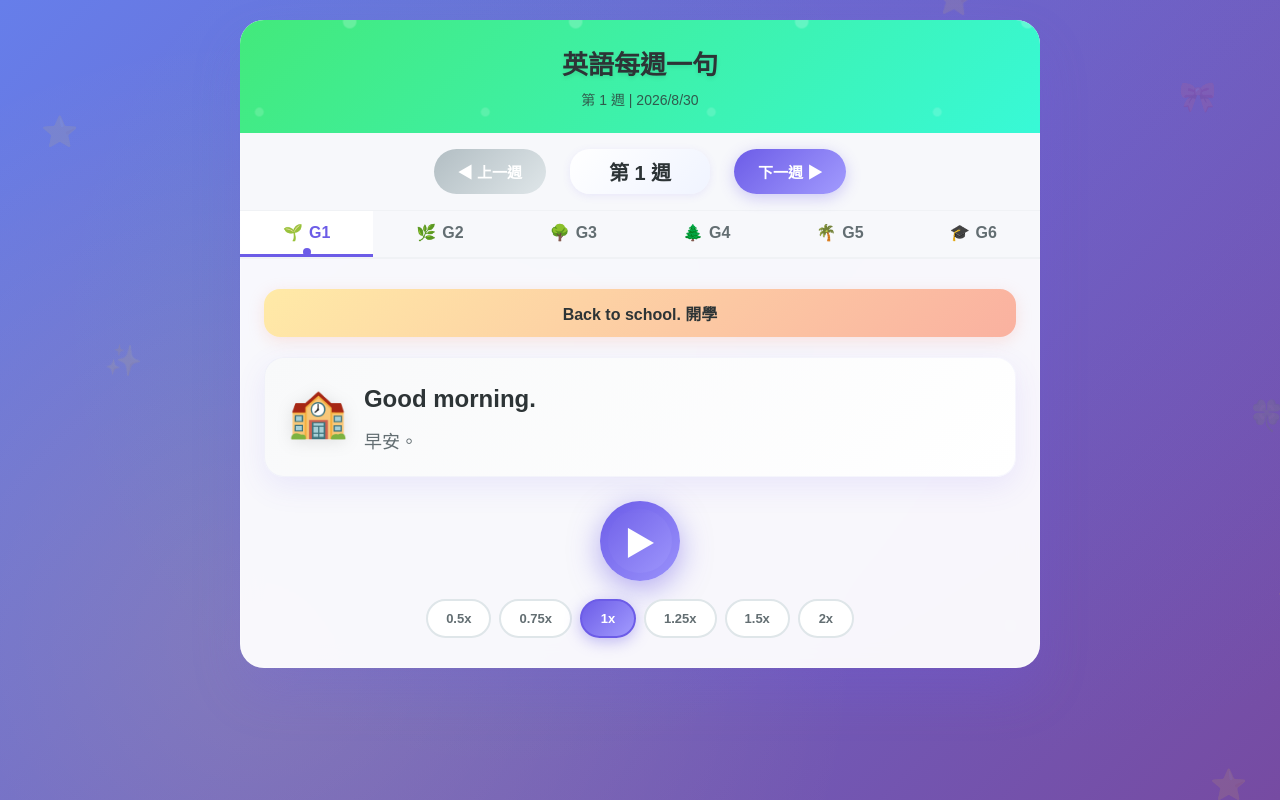
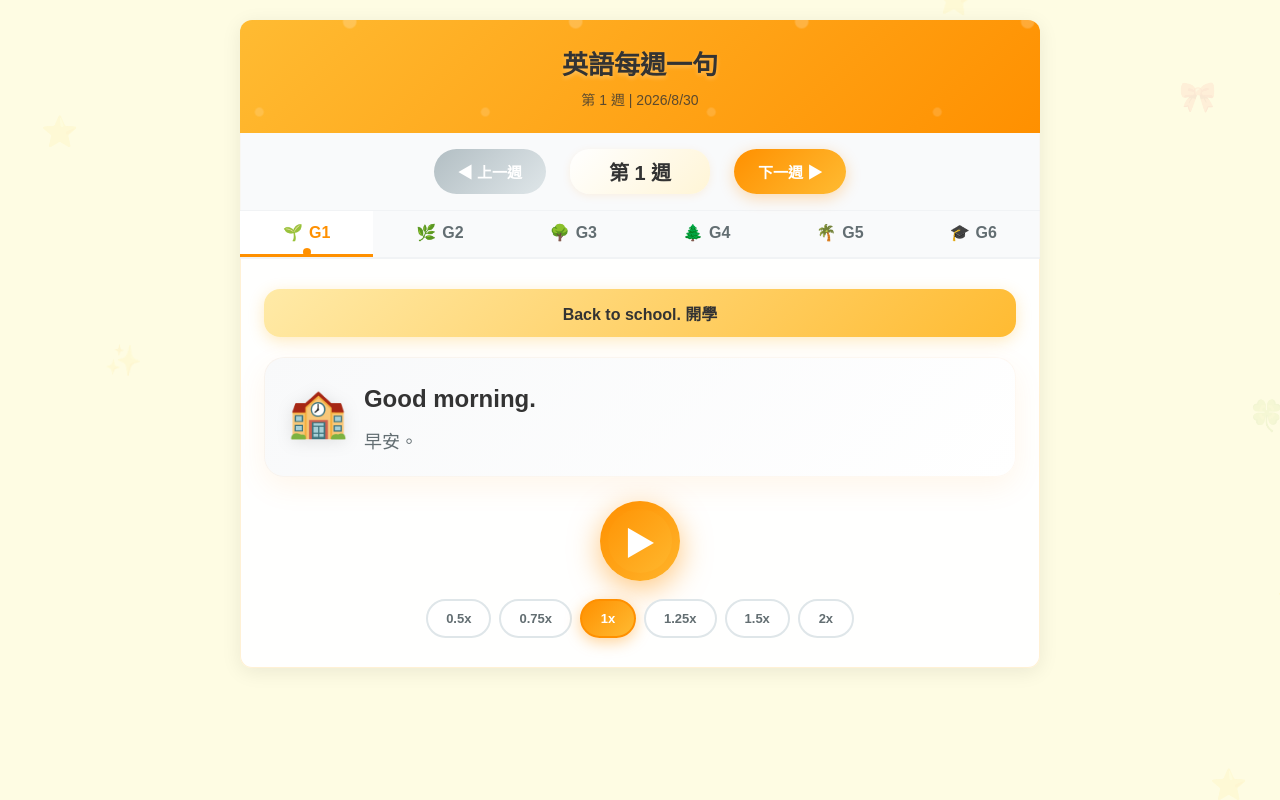
Before and after one commit to clive520-lyps/english-weekly, a plain HTML site: page index.html in a window 1280 px wide. Drawn offline with Linux system fonts and the light colour scheme.

Commit message:
配色改為學校風格：背景 #fefce3 淡黃色，按鈕/標題改為橘色系

```diff
--- a/index.html
+++ b/index.html
@@ -9,11 +9,7 @@
 
     body {
       font-family: 'Microsoft JhengHei', 'PingFang TC', sans-serif;
-      background:
-        radial-gradient(circle at 20% 80%, rgba(255,223,100,0.15) 0%, transparent 50%),
-        radial-gradient(circle at 80% 20%, rgba(108,92,231,0.15) 0%, transparent 50%),
-        radial-gradient(circle at 40% 40%, rgba(67,233,123,0.1) 0%, transparent 50%),
-        linear-gradient(135deg, #667eea 0%, #764ba2 100%);
+      background: #fefce3;
       min-height: 100vh;
       padding: 20px;
       position: relative;
@@ -30,7 +26,7 @@
     .float-shape {
       position: absolute;
       font-size: 30px;
-      opacity: 0.1;
+      opacity: 0.08;
       animation: float 15s infinite ease-in-out;
     }
     @keyframes float {
@@ -45,10 +41,10 @@
       margin: 0 auto;
       background: rgba(255,255,255,0.95);
       backdrop-filter: blur(10px);
-      border-radius: 24px;
+      border-radius: 12px;
       box-shadow:
-        0 25px 50px rgba(108,92,231,0.2),
-        0 0 0 1px rgba(255,255,255,0.3) inset;
+        0 4px 20px rgba(0,0,0,0.08),
+        0 0 0 1px rgba(255,187,50,0.2) inset;
       overflow: hidden;
       position: relative;
       z-index: 1;
@@ -56,7 +52,7 @@
 
     /* 標題 */
     .header {
-      background: linear-gradient(135deg, #43e97b 0%, #38f9d7 100%);
+      background: linear-gradient(135deg, #ffbb32 0%, #ff9000 100%);
       padding: 24px 20px;
       text-align: center;
       position: relative;
@@ -72,15 +68,15 @@
     }
     @keyframes drift { 0% { transform: translate(0,0); } 100% { transform: translate(50px,50px); } }
     .header h1 {
-      color: #2d3436;
+      color: #333;
       font-size: 26px;
       margin-bottom: 8px;
       font-weight: 800;
-      text-shadow: 0 2px 4px rgba(0,0,0,0.1);
+      text-shadow: 0 2px 4px rgba(255,255,255,0.3);
       position: relative; z-index: 1;
     }
     .header .week-info {
-      color: rgba(45,52,54,0.8);
+      color: rgba(51,51,51,0.8);
       font-size: 14px;
       position: relative; z-index: 1;
     }
@@ -95,7 +91,7 @@
       border-bottom: 1px solid rgba(233,236,239,0.5);
     }
     .nav-btn {
-      background: linear-gradient(135deg, #6c5ce7, #a29bfe);
+      background: linear-gradient(135deg, #ff9000, #ffbb32);
       color: white;
       border: none;
       padding: 12px 24px;
@@ -104,12 +100,12 @@
       font-size: 15px;
       font-weight: 700;
       transition: all 0.3s;
-      box-shadow: 0 4px 15px rgba(108,92,231,0.3);
+      box-shadow: 0 4px 15px rgba(255,144,0,0.3);
     }
     .nav-btn:hover {
-      background: linear-gradient(135deg, #5a4bd1, #8c7fe6);
+      background: linear-gradient(135deg, #e35e01, #ff9000);
       transform: scale(1.08);
-      box-shadow: 0 6px 20px rgba(108,92,231,0.4);
+      box-shadow: 0 6px 20px rgba(255,144,0,0.4);
     }
     .nav-btn:active { transform: scale(0.98); }
     .nav-btn:disabled {
@@ -122,13 +118,13 @@
       margin: 0 24px;
       font-size: 20px;
       font-weight: 800;
-      color: #2d3436;
+      color: #333;
       min-width: 140px;
       text-align: center;
-      background: linear-gradient(135deg, #fff, #f0f4ff);
+      background: linear-gradient(135deg, #fff, #fff5d6);
       padding: 8px 16px;
       border-radius: 20px;
-      box-shadow: 0 2px 8px rgba(108,92,231,0.1);
+      box-shadow: 0 2px 8px rgba(255,144,0,0.1);
     }
 
     /* 年級頁籤 */
@@ -155,10 +151,10 @@
     .grade-tab .emoji {
       font-size: 16px;
     }
-    .grade-tab:hover { background: rgba(108,92,231,0.1); color: #6c5ce7; }
+    .grade-tab:hover { background: rgba(255,144,0,0.1); color: #ff9000; }
     .grade-tab.active {
-      color: #6c5ce7;
-      border-bottom-color: #6c5ce7;
+      color: #ff9000;
+      border-bottom-color: #ff9000;
       background: white;
     }
     .grade-tab.active::after {
@@ -167,7 +163,7 @@
       bottom: -2px; left: 50%;
       transform: translateX(-50%);
       width: 8px; height: 8px;
-      background: #6c5ce7;
+      background: #ff9000;
       border-radius: 50%;
     }
 
@@ -175,14 +171,14 @@
     .content { padding: 30px 24px; position: relative; }
 
     .special-topic {
-      background: linear-gradient(135deg, #ffeaa7, #fab1a0);
+      background: linear-gradient(135deg, #ffeaa7, #ffbb32);
       padding: 12px 20px;
       border-radius: 16px;
       margin-bottom: 20px;
       font-weight: 700;
-      color: #2d3436;
+      color: #333;
       text-align: center;
-      box-shadow: 0 4px 15px rgba(250,177,160,0.3);
+      box-shadow: 0 4px 15px rgba(255,187,50,0.3);
       animation: slideDown 0.4s ease-out;
     }
     @keyframes slideDown {
@@ -196,8 +192,8 @@
       padding: 24px;
       margin-bottom: 24px;
       box-shadow:
-        0 10px 30px rgba(108,92,231,0.1),
-        0 0 0 1px rgba(108,92,231,0.05) inset;
+        0 10px 30px rgba(255,144,0,0.08),
+        0 0 0 1px rgba(255,144,0,0.05) inset;
       position: relative;
       overflow: hidden;
       display: flex;
@@ -208,7 +204,7 @@
       content: '';
       position: absolute;
       top: -2px; left: -2px; right: -2px; bottom: -2px;
-      background: linear-gradient(135deg, #6c5ce7, #43e97b, #6c5ce7);
+      background: linear-gradient(135deg, #ff9000, #ffbb32, #ff9000);
       border-radius: 22px;
       z-index: -1;
       opacity: 0;
@@ -235,7 +231,7 @@
     .english {
       font-size: 24px;
       font-weight: 800;
-      color: #2d3436;
+      color: #333;
       margin-bottom: 10px;
       line-height: 1.5;
       animation: fadeInUp 0.5s ease-out;
@@ -259,7 +255,7 @@
       gap: 18px;
     }
     .play-btn {
-      background: linear-gradient(135deg, #6c5ce7, #a29bfe);
+      background: linear-gradient(135deg, #ff9000, #ffbb32);
       color: white;
       border: none;
       width: 80px;
@@ -271,18 +267,18 @@
       align-items: center;
       justify-content: center;
       box-shadow:
-        0 8px 25px rgba(108, 92, 231, 0.4),
-        0 0 0 4px rgba(108,92,231,0.1) inset;
+        0 8px 25px rgba(255, 144, 0, 0.4),
+        0 0 0 4px rgba(255,144,0,0.1) inset;
       transition: all 0.3s;
       animation: pulse 2s infinite;
     }
     @keyframes pulse {
-      0%, 100% { box-shadow: 0 8px 25px rgba(108, 92, 231, 0.4), 0 0 0 4px rgba(108,92,231,0.1) inset; }
-      50% { box-shadow: 0 8px 30px rgba(108, 92, 231, 0.5), 0 0 0 8px rgba(108,92,231,0.15) inset; }
+      0%, 100% { box-shadow: 0 8px 25px rgba(255, 144, 0, 0.4), 0 0 0 4px rgba(255,144,0,0.1) inset; }
+      50% { box-shadow: 0 8px 30px rgba(255, 144, 0, 0.5), 0 0 0 8px rgba(255,144,0,0.15) inset; }
     }
     .play-btn:hover {
       transform: scale(1.1);
-      box-shadow: 0 12px 35px rgba(108, 92, 231, 0.5);
+      box-shadow: 0 12px 35px rgba(255, 144, 0, 0.5);
       animation: none;
     }
     .play-btn:active { transform: scale(0.95); }
@@ -311,22 +307,22 @@
       min-width: 56px;
     }
     .speed-btn:hover {
-      border-color: #6c5ce7;
-      color: #6c5ce7;
+      border-color: #ff9000;
+      color: #ff9000;
       transform: translateY(-2px);
-      box-shadow: 0 4px 12px rgba(108,92,231,0.2);
+      box-shadow: 0 4px 12px rgba(255,144,0,0.2);
     }
     .speed-btn.active {
-      background: linear-gradient(135deg, #6c5ce7, #a29bfe);
-      border-color: #6c5ce7;
+      background: linear-gradient(135deg, #ff9000, #ffbb32);
+      border-color: #ff9000;
       color: white;
-      box-shadow: 0 4px 15px rgba(108,92,231,0.4);
+      box-shadow: 0 4px 15px rgba(255,144,0,0.4);
     }
 
     .loading { text-align: center; padding: 60px 20px; color: #636e72; }
     .loading .spinner {
       border: 4px solid #f3f3f3;
-      border-top: 4px solid #6c5ce7;
+      border-top: 4px solid #ff9000;
       border-radius: 50%;
       width: 48px;
       height: 48px;
```
